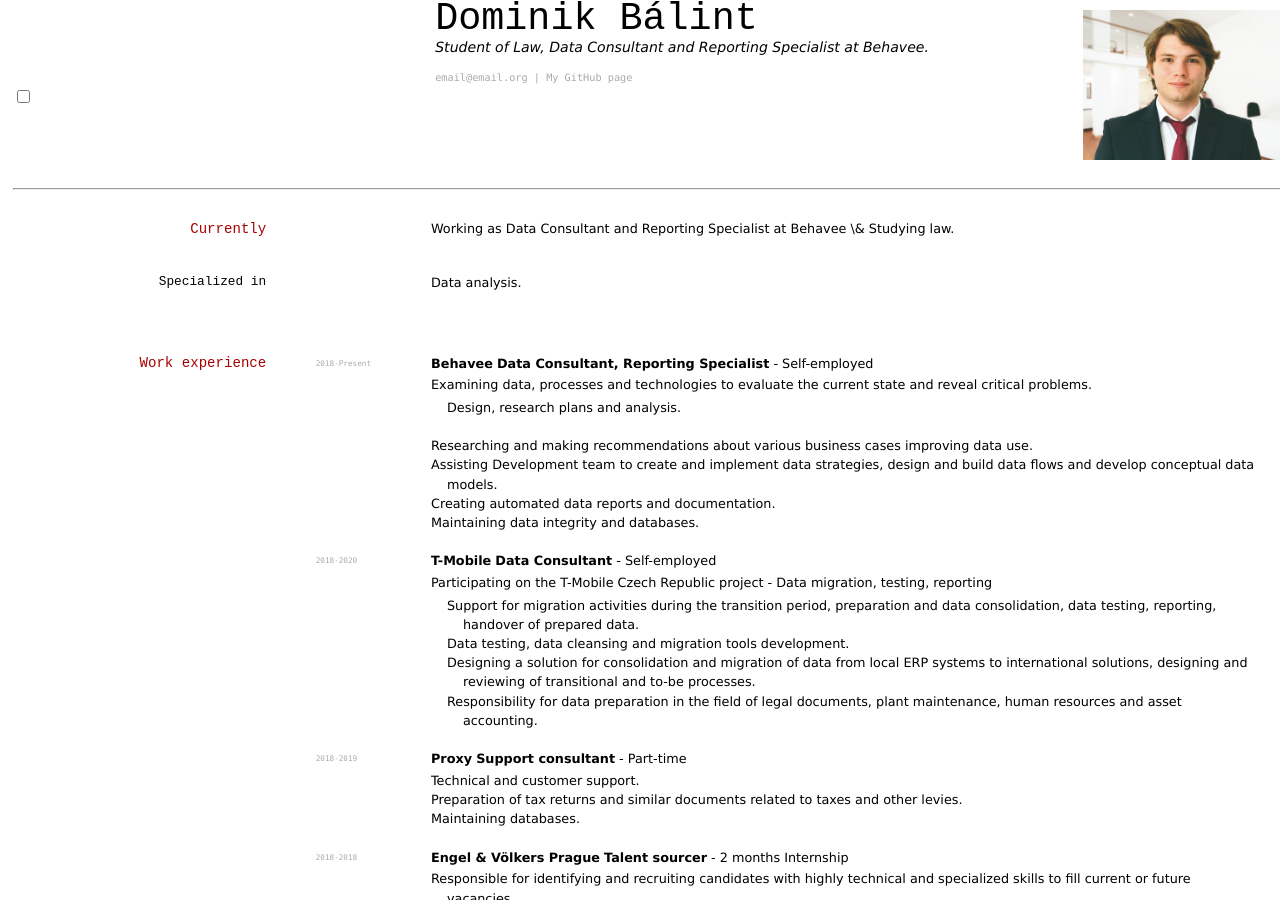
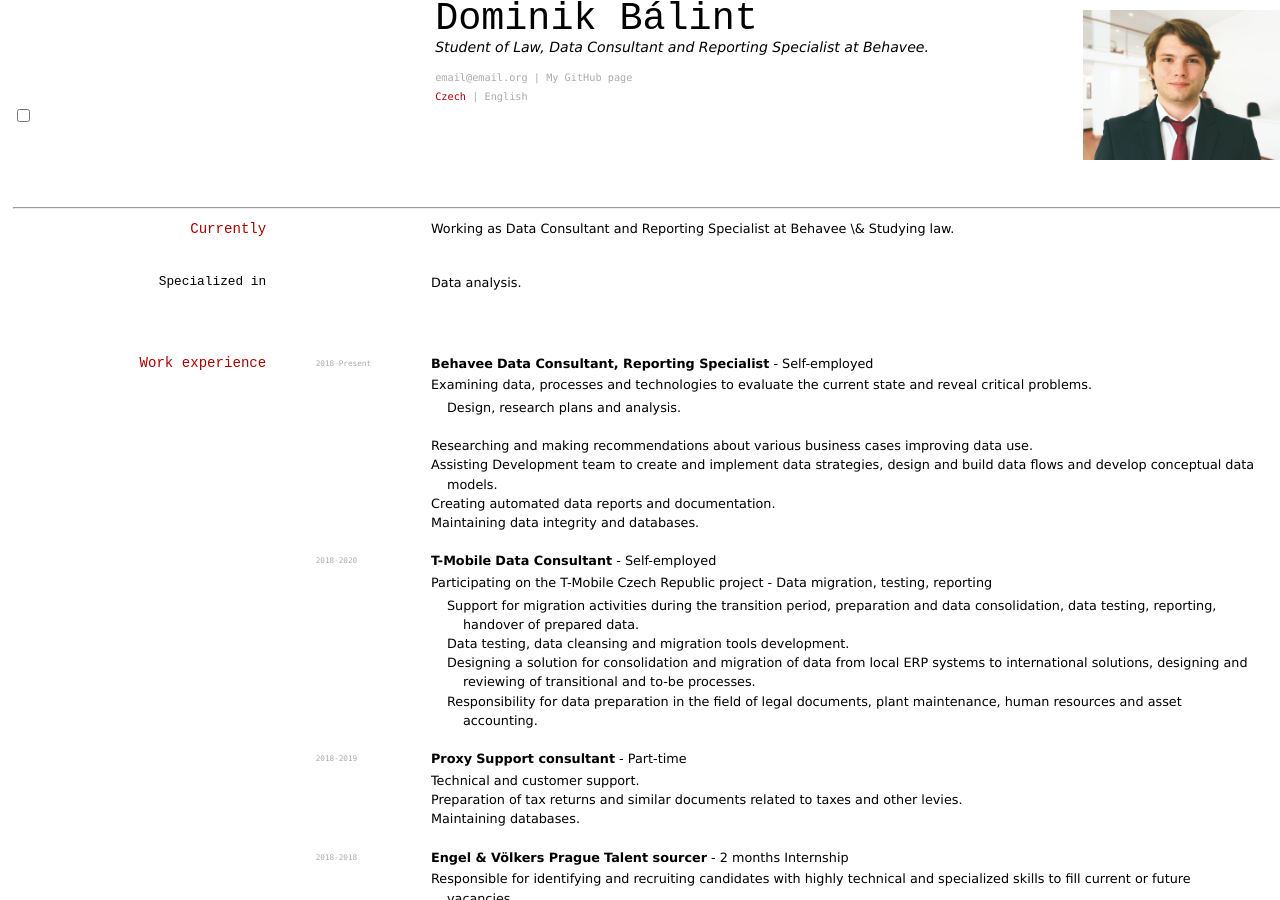
Before and after one commit to Dominik-97/curriculum-vitae, a Jekyll site: the page built from index_cz.md, in a window 1280 px wide and 900 px high. Built offline with Jekyll 4.4.1, drawn with Linux system fonts in a browser that asks for light colours.

Commit message:
Update index_cz.md

```diff
--- a/index_cz.md
+++ b/index_cz.md
@@ -10,7 +10,9 @@ title: Dominik Bálint's CV
 
 <div id="webaddress">
 <a href="email@email.cz">email@email.org</a>
-| <a href="https://github.com/Dominik-97">My GitHub page</a>
+| <a href="https://github.com/Dominik-97">My GitHub page</a> <br>
+<a href="index_cz.html" style="color: #AA0000;">Czech</a>
+| <a href="index.html">English</a>
 </div>
 
 <div class="topcorner">
```
